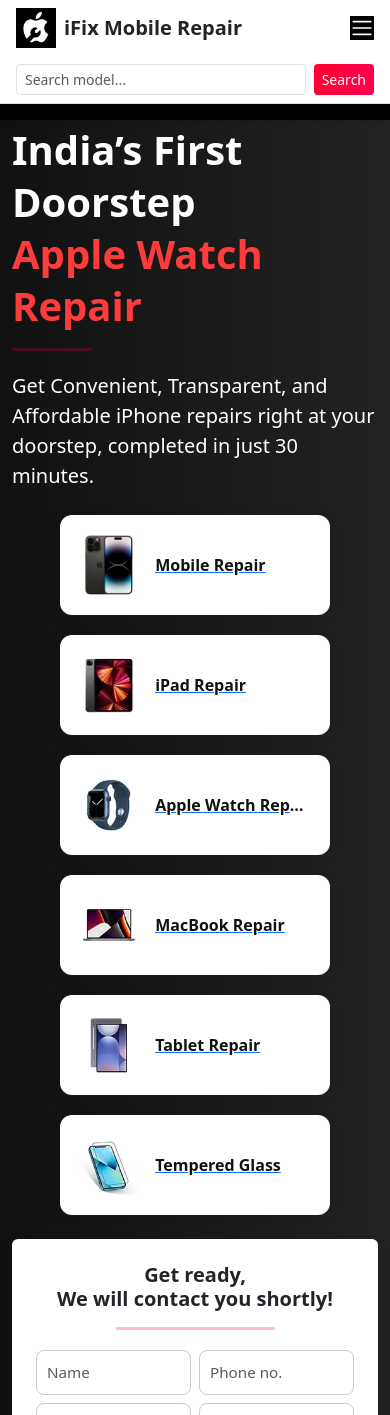
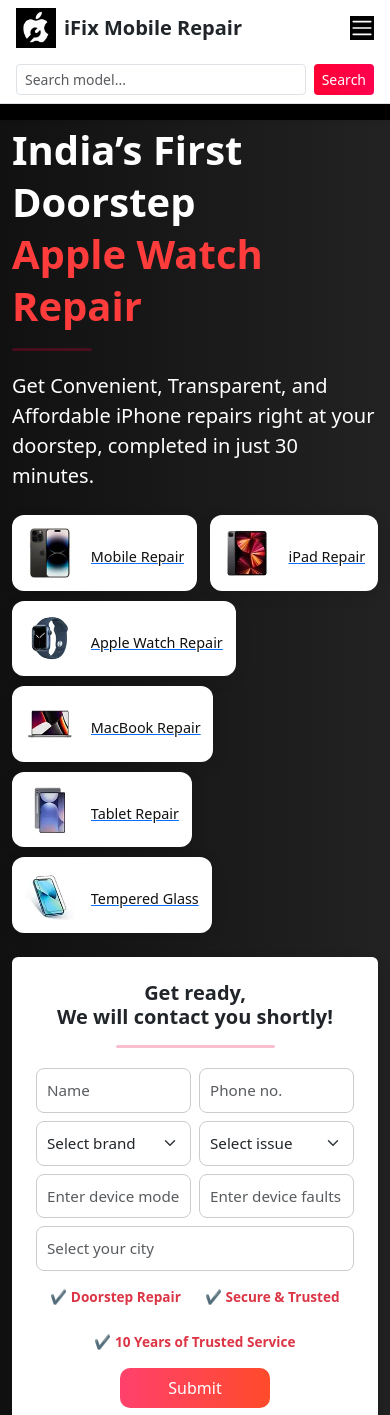
Before and after one commit to chanchalsaini3103/Ifix_Frontend, a React (Vite) app: page / in a window 390 px wide. Shown: the top 1415 px of the page. Built offline with nearby package versions, Linux system fonts and the light colour scheme.

Commit message:
first commit

```diff
--- a/src/styles/HeroPage.css
+++ b/src/styles/HeroPage.css
@@ -192,3 +192,35 @@
   -webkit-background-clip: text;
   -webkit-text-fill-color: transparent;
 }
+
+
+@media (max-width: 768px) {
+  .repair-cards-grid {
+    display: flex;
+    flex-wrap: wrap;
+    justify-content: space-between;
+    gap: 10px;
+  }
+
+  .repair-cards-grid .col-6 {
+    width: 32%; /* Show 3 cards per row */
+    flex: 0 0 auto;
+  }
+
+  .repair-card {
+    width: 100%;
+    padding: 0.8rem;
+    height: auto;
+  }
+
+  .repair-card img {
+    height: 50px;
+  }
+
+  .repair-card p {
+    font-size: 0.9rem;
+    font-weight: 500;
+    text-align: center;
+    margin-top: 0.5rem;
+  }
+}
```
